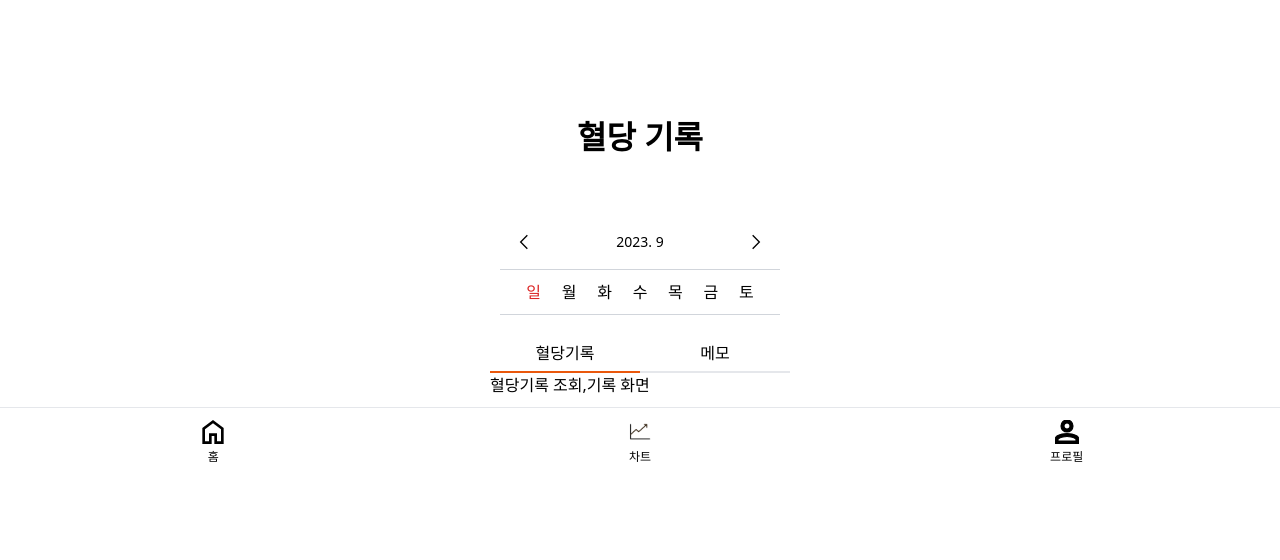
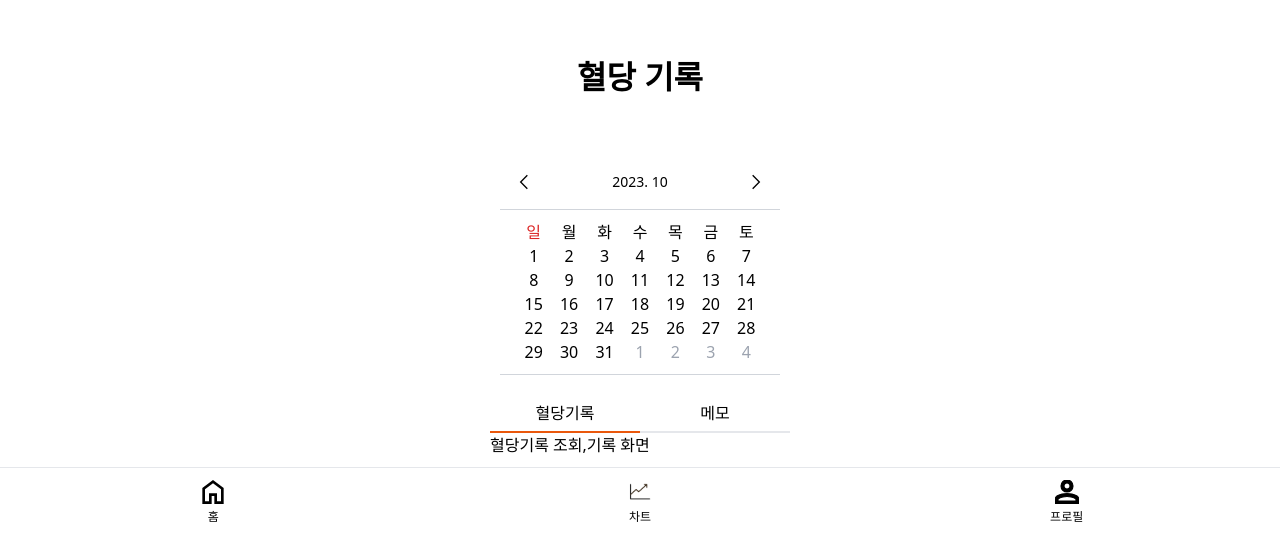
Before and after one commit to BloodSugarManagement/BloodSugar, a Next.js app: page /record in a window 1280 px wide. Shown: the part 136-696 px from the top of the page. Built offline with nearby package versions, Linux system fonts and the light colour scheme.

Commit message:
<feat>:월별 달력 생성

```diff
--- /dev/null
+++ b/app/components/Calendar/MonthlyCalender.tsx
@@ -0,0 +1,104 @@
+"use client";
+import { useEffect, useState } from "react";
+import { GrPrevious } from "react-icons/gr";
+import { GrNext } from "react-icons/gr";
+
+export default function MonthlyCalender() {
+  const dayOfWeek = ["일", "월", "화", "수", "목", "금", "토"];
+
+  const [currentMonth, setCurrentMonth] = useState(new Date());
+  const [selectedYear, setSelectedYear] = useState(currentMonth.getFullYear());
+  const [selectedMonth, setSelectedMonth] = useState(currentMonth.getMonth());
+
+  const buildCalendarDays = () => {
+    const curMonthStartDay = new Date(selectedYear, selectedMonth, 1).getDay();
+    const curMonth = new Date(selectedYear, selectedMonth + 1, 0);
+    const curMonthEndate = curMonth.getDate();
+
+    const prevMonth = new Date(selectedYear, selectedMonth, 0);
+    const prevMonthEndDate = prevMonth.getDate();
+
+    const days: Date[] = Array.from({ length: curMonthStartDay }, (_, i) => {
+      return new Date(selectedYear, selectedMonth - 1, prevMonthEndDate - i);
+    }).reverse();
+
+    days.push(
+      ...Array.from({ length: curMonthEndate }, (_, i) => {
+        return new Date(selectedYear, selectedMonth, i + 1);
+      })
+    );
+
+    const remainDays = 7 - (days.length % 7);
+    if (remainDays < 7) {
+      days.push(
+        ...Array.from({ length: remainDays }, (_, i) => {
+          return new Date(selectedYear, selectedMonth + 1, i + 1);
+        })
+      );
+    }
+
+    return days;
+  };
+
+  const calenderData = buildCalendarDays();
+
+  const movePrevMonth = () => {
+    setCurrentMonth(
+      new Date(
+        currentMonth.getFullYear(),
+        currentMonth.getMonth() - 1,
+        currentMonth.getDate()
+      )
+    );
+  };
+  const moveNextMonth = () => {
+    setCurrentMonth(
+      new Date(
+        currentMonth.getFullYear(),
+        currentMonth.getMonth() + 1,
+        currentMonth.getDate()
+      )
+    );
+  };
+
+  useEffect(() => {
+    setSelectedMonth(currentMonth.getMonth());
+  }, [currentMonth]);
+
+  return (
+    <section className="bg-white p-2.5">
+      <div className="flex items-center justify-between p-4">
+        <button onClick={movePrevMonth}>
+          <GrPrevious />
+        </button>
+        <span className="text-sm">
+          {currentMonth.getFullYear()}. {currentMonth.getMonth() + 1}
+        </span>
+        <button onClick={moveNextMonth}>
+          <GrNext />
+        </button>
+      </div>
+      <div className="grid grid-cols-7 py-2.5 px-4 text-center border-y border-gray-300">
+        {dayOfWeek.map((day, index) => (
+          <div key={index} className={`${day === "일" ? "text-red-600" : ""}`}>
+            {day}
+          </div>
+        ))}
+        {calenderData.map((date, index) => {
+          return (
+            <div
+              key={index}
+              className={`${
+                date.getMonth() !== currentMonth.getMonth()
+                  ? "text-gray-400"
+                  : ""
+              }`}
+            >
+              {date.getDate()}
+            </div>
+          );
+        })}
+      </div>
+    </section>
+  );
+}
--- a/app/components/Calender/MonthlyCalender.tsx
+++ /dev/null
@@ -1,58 +0,0 @@
-"use client";
-import { useState } from "react";
-import { GrPrevious } from "react-icons/gr";
-import { GrNext } from "react-icons/gr";
-
-export default function MonthlyCalender() {
-  const today = {
-    year: new Date().getFullYear(),
-    month: new Date().getMonth(),
-  };
-
-  // 현재 월의 시작요일
-  const curMonthStartDay = new Date(today.year, today.month, 1).getDay();
-  // 현재 월의 마지막 날짜
-  const curMonthLastDate = new Date(today.year, today.month + 1, 0);
-  // 이전 월의 마지막 날짜
-  const prevMonthLastDate = new Date(today.year, today.month, 0);
-  // 다음 월의 시작요일
-  const nextMonthStartDate = new Date(today.year, today.month + 1, 1);
-
-  const days: Date[] = [];
-
-  const dayOfWeek = ["일", "월", "화", "수", "목", "금", "토"];
-  const [selectedYear, setSelectedYear] = useState(today.year);
-  const [selectedMonth, setSelectedMonth] = useState(today.month);
-  const [selectedDay, setSelectedDay] = useState();
-
-  return (
-    <section className="bg-white p-2.5">
-      {/*<span>
-        {curMonthStartDay +
-          " " +
-          curMonthLastDate +
-          " " +
-          prevMonthLastDate +
-          " " +
-          nextMonthStartDate}
-      </span>*/}
-      <div className="flex items-center justify-between p-4">
-        <button>
-          <GrPrevious />
-        </button>
-        <span className="text-sm">{selectedYear + ". " + selectedMonth}</span>
-        <button>
-          <GrNext />
-        </button>
-      </div>
-      <div className="grid grid-cols-7 py-2.5 px-4 text-center border-y border-gray-300">
-        {dayOfWeek.map((day, index) => (
-          <div key={index} className={`${day === "일" ? "text-red-600" : ""}`}>
-            {day}
-          </div>
-        ))}
-        {}
-      </div>
-    </section>
-  );
-}
--- a/app/record/page.tsx
+++ b/app/record/page.tsx
@@ -1,4 +1,4 @@
-import MonthlyCalender from "../components/Calender/MonthlyCalender";
+import MonthlyCalender from "../components/Calendar/MonthlyCalender";
 import Titletxt from "../components/Titletxt";
 
 export default function Record() {
```
